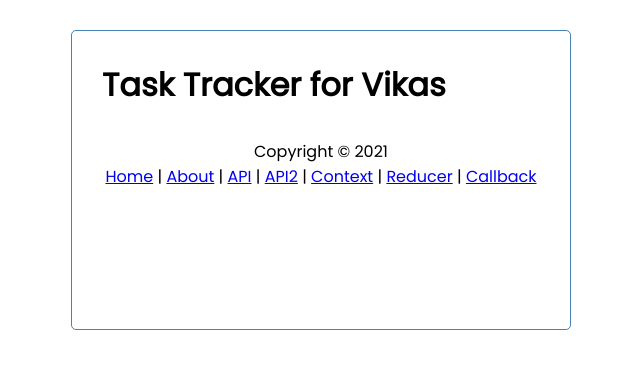
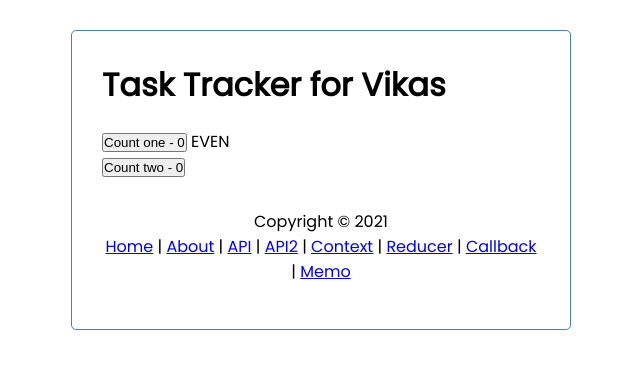
Before and after one commit to vAdyar/react-snippets, a React (Create React App) app: page /memo in a window 1280 px wide. Shown: the top 368 px of the page, without its empty margins (319-959 px from the left). Built offline with nearby package versions, Linux system fonts and the light colour scheme; data requests are answered from the project's data file.

Commit message:
UseMemo hook to cache the function value.

```diff
--- a/src/App.js
+++ b/src/App.js
@@ -11,6 +11,7 @@ import CounterOne from "./components/ReducerHook/CounterOne";
 import Reducer from "./components/ReducerHook/Reducer";
 import DataFetchingTwo from "./components/API/DataFetchingTwo";
 import ParentComponent from "./components/CallbackHook/ParentComponent";
+import Counter from "./components/MemoHook/Counter";
 
 function App() {
   const [showAddTask, setShowAddTask] = useState(false)
@@ -110,6 +111,7 @@ const toggleReminder = async (id) => {
         <Route path='/context' component={ContextTest}></Route>
         <Route path='/reducer' component={Reducer}></Route>
         <Route path='/callback' component={ParentComponent}></Route>
+        <Route path='/memo' component={Counter}></Route>
       <Footer />
     </div>
     </Router>
--- a/src/components/CallbackHook/ParentComponent.js
+++ b/src/components/CallbackHook/ParentComponent.js
@@ -9,6 +9,7 @@ function ParentComponent() {
     const [salary, setSalary] = useState(10000)
 
     // useCallbak is use to send a cached function to the component during re-rendering in order to prevent the reload of component.
+    // This will not invoke the function as contrary to the useMemo hook
     const incrementSalary = useCallback(() => {
         setSalary( prevSalary => prevSalary + 1000)
     }, [salary])
--- /dev/null
+++ b/src/components/MemoHook/Counter.js
@@ -0,0 +1,38 @@
+import React, { useState, useMemo } from 'react'
+
+function Counter() {
+    const [counterOne, setCounterOne] = useState(0)
+    const [counterTwo, setCounterTwo] = useState(0)
+
+    const incrementOne = () => {
+        setCounterOne( prevCount => prevCount + 1)
+    }
+
+    const incrementTwo = () => {
+        setCounterTwo( prevCount => prevCount + 1)
+    }
+
+    // useMemo invokes the provided function and caches the response of it.
+    const isEven =  useMemo(() => {
+        let i = 0
+        while ( i<500 ) {
+            i++ }
+        return counterOne % 2 === 0;
+    }, [counterOne])
+
+
+
+    return (
+        <div>
+            <div>
+                <button onClick={incrementOne}>Count one - {counterOne}</button>
+                <span> {isEven ? 'EVEN' : 'ODD'} </span>
+            </div>
+            <div>
+                <button onClick={incrementTwo}>Count two - {counterTwo}</button>
+            </div>
+        </div>
+    )
+}
+
+export default Counter
--- a/src/components/ToDo-List/Footer.js
+++ b/src/components/ToDo-List/Footer.js
@@ -5,7 +5,7 @@ const Footer = () => {
         <footer>
             <p>Copyright &copy; 2021</p>
             {/* <a href='/about'>About</a>   This creates a page reload*/}
-            <Link to="/">Home</Link> | <Link to="/about">About</Link> | <Link to="/api">API</Link> | <Link to="/api2">API2</Link> | <Link to="/context">Context</Link> | <Link to="/reducer">Reducer</Link> | <Link to="/callback">Callback</Link>
+            <Link to="/">Home</Link> | <Link to="/about">About</Link> | <Link to="/api">API</Link> | <Link to="/api2">API2</Link> | <Link to="/context">Context</Link> | <Link to="/reducer">Reducer</Link> | <Link to="/callback">Callback</Link> | <Link to="/memo">Memo</Link>
 
         </footer>
     )
```
